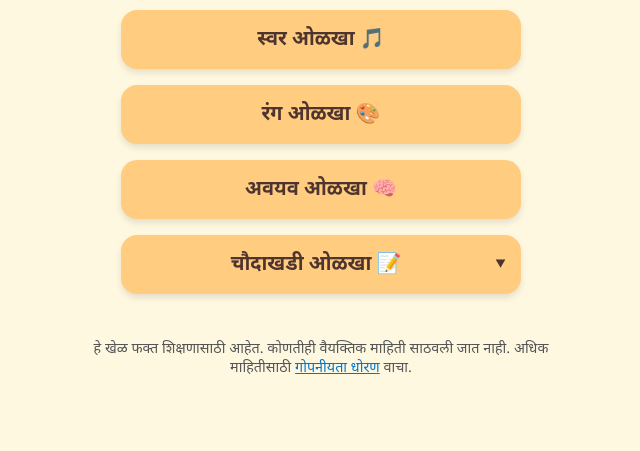
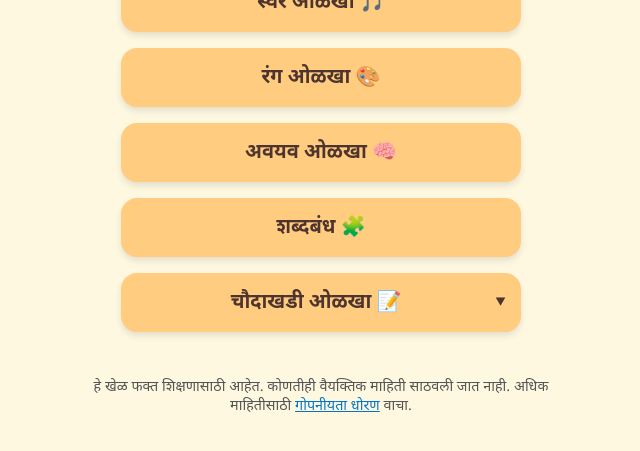
Before and after one commit to marathishala/marathishala.github.io, a plain HTML site: page index.html in a window 1280 px wide. Shown: the part 347-798 px from the top of the page, without its empty margins (319-959 px from the left). Drawn offline with Linux system fonts and the light colour scheme.

Commit message:
add shabdabandh to index.html

```diff
--- a/index.html
+++ b/index.html
@@ -137,6 +137,7 @@
     <a href="swar_game.html" class="game-btn">स्वर ओळखा 🎵</a>
     <a href="color_game.html" class="game-btn">रंग ओळखा 🎨</a>
     <a href="avayav_game.html" class="game-btn">अवयव ओळखा 🧠</a>
+    <a href="shabdabandh.html" class="game-btn"><b>शब्दबंध 🧩</b></a>
 
     <details>
       <summary class="game-btn">चौदाखडी ओळखा 📝</summary>
```
